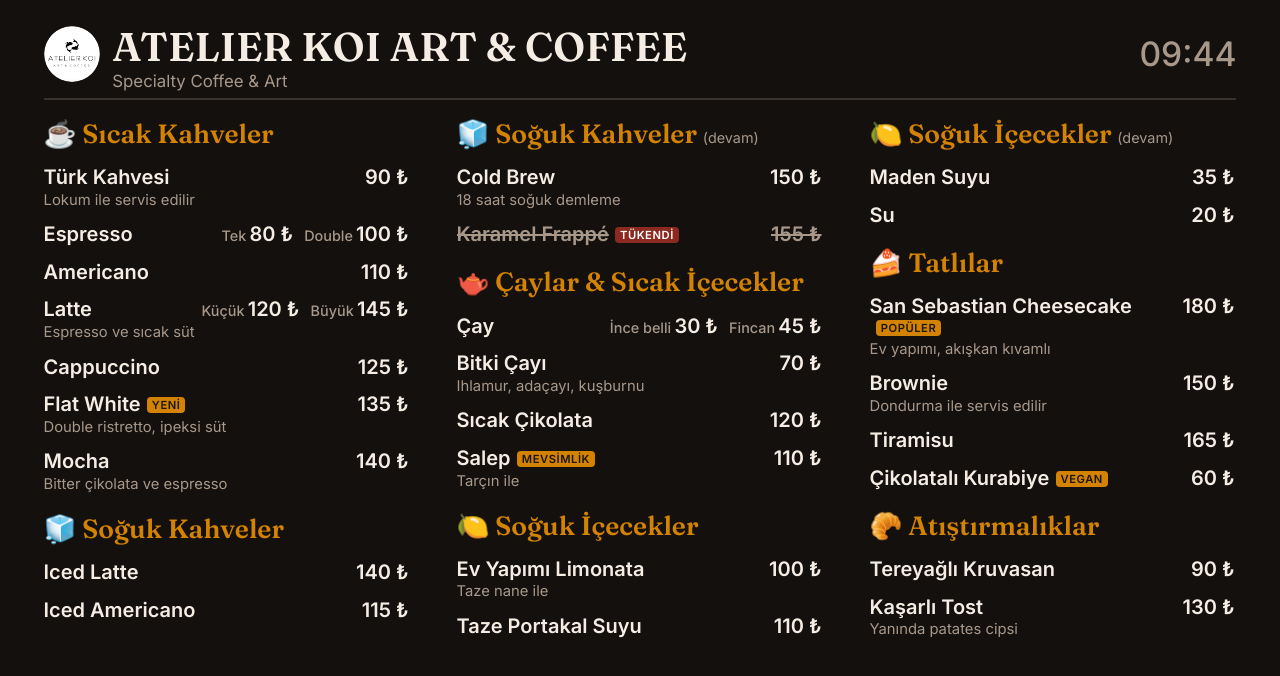
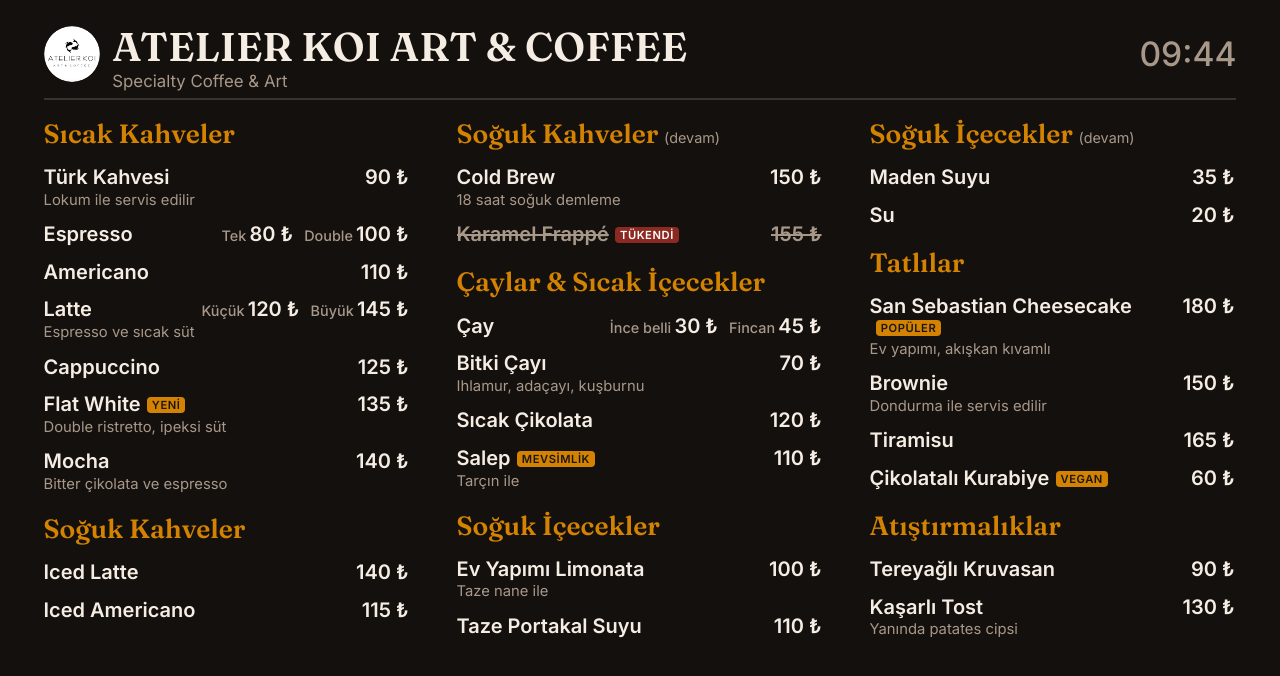
Before and after one commit to krkmzoa/Projem, a plain HTML site: page tv.html in a window 1280 px wide. Shown: the top 676 px of the page. Drawn offline with Linux system fonts and the light colour scheme.

Commit message:
TV: eski tarayıcılarda kutucuk görünen kategori emojileri varsayılan olarak gizlendi (?ikon=1 ile açılır)
Co-Authored-By: Claude Opus 5.5 <noreply@anthropic.com>
Claude-Session: https://claude.ai/code/session_01EFDBzU6xuy4e7ED21EUKQP

```diff
--- a/tv.html
+++ b/tv.html
@@ -83,6 +83,9 @@
     var m = new RegExp('[?&]' + name + '=([^&#]*)').exec(location.search);
     return m ? decodeURIComponent(m[1]) : null;
   }
+  // Eski TV tarayıcılarında emoji yazı tipi yok (kutucuk görünür); simgeler ancak ?ikon=1 ile gösterilir.
+  var showIcons = param('ikon') === '1';
+
   function $(id) { return document.getElementById(id); }
 
   // 1rem = ekran yüksekliğinin %1'i
@@ -132,7 +135,7 @@
   function catEl(c, cont) {
     var d = document.createElement('div');
     d.className = 'cat serif';
-    d.innerHTML = (c.icon ? esc(c.icon) + ' ' : '') + esc(c.name) + (cont ? ' <small>(devam)</small>' : '');
+    d.innerHTML = (c.icon && showIcons ? esc(c.icon) + ' ' : '') + esc(c.name) + (cont ? ' <small>(devam)</small>' : '');
     return d;
   }
   function build(mk) { return mk.head ? catEl(mk.c, mk.cont) : itemEl(mk.it); }
```
